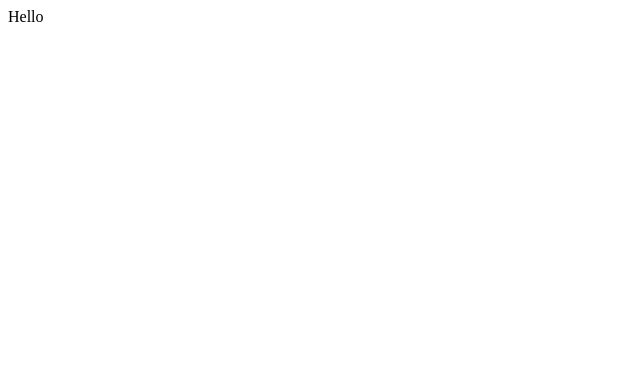
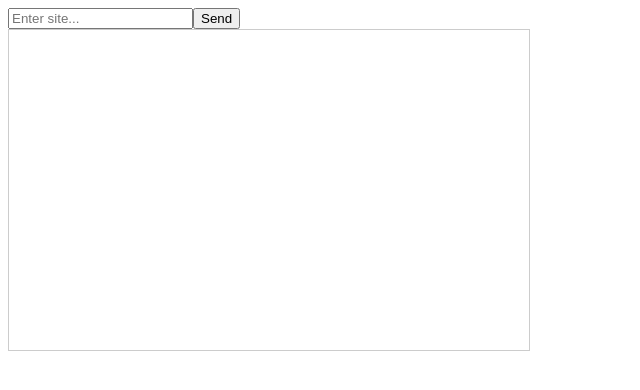
Before and after one commit to UTandor/fuzzy-scraper, a React (Vite) app in the folder client/: page / in a window 1280 px wide. Shown: the top 390 px of the page, without its empty margins (0-640 px from the left). Built offline with nearby package versions, Linux system fonts and the light colour scheme.

Commit message:
The backend and frontend work in harmony to render another website in the frontend's dome

```diff
--- a/client/package.json
+++ b/client/package.json
@@ -10,6 +10,7 @@
     "preview": "vite preview"
   },
   "dependencies": {
+    "axios": "^1.6.7",
     "react": "^18.2.0",
     "react-dom": "^18.2.0"
   },
--- a/client/src/App.tsx
+++ b/client/src/App.tsx
@@ -1,5 +1,63 @@
+import axios from "axios";
+import { FormEvent, useState } from "react";
+
 function App() {
-  return <div>Hello</div>;
+  const [site, setSite] = useState("");
+  const [html, setHtml] = useState("");
+  const [loading, setLoading] = useState(false);
+  const [error, setError] = useState("");
+
+  const handleSubmit = async (e: FormEvent) => {
+    e.preventDefault();
+    setLoading(true);
+
+    try {
+      const response = await axios.post("http://localhost:3000/scrape/", {
+        url: site,
+      });
+      setHtml(response.data.html);
+    } catch (error) {
+      console.error("Error fetching data:", error);
+      setError("Error fetching data");
+    } finally {
+      setLoading(false);
+    }
+  };
+
+  return (
+    <div>
+      <form onSubmit={(e) => handleSubmit(e)}>
+        <input
+          type="text"
+          placeholder="Enter site..."
+          onChange={(e) => setSite(e.target.value)}
+        />
+        {loading ? (
+          <button disabled>Send</button>
+        ) : (
+          <button type="submit">Send</button>
+        )}
+      </form>
+
+      {error && <p style={{ color: "red" }}>{error}</p>}
+
+      <div
+        style={{
+          width: "500px",
+          height: "300px",
+          overflow: "auto",
+          border: "1px solid #ccc",
+          padding: "10px",
+        }}
+      >
+        <iframe
+          title="Scraped Content"
+          srcDoc={`<!DOCTYPE html><html><head><style>*{box-sizing: border-box; margin: 0; padding: 0;}</style></head><body>${html}</body></html>`}
+          style={{ width: "100%", height: "100%", border: "none" }}
+        />
+      </div>
+    </div>
+  );
 }
 
 export default App;
```
Also changed, not shown: 2 other files (tests, documents, lock files or other folders).
